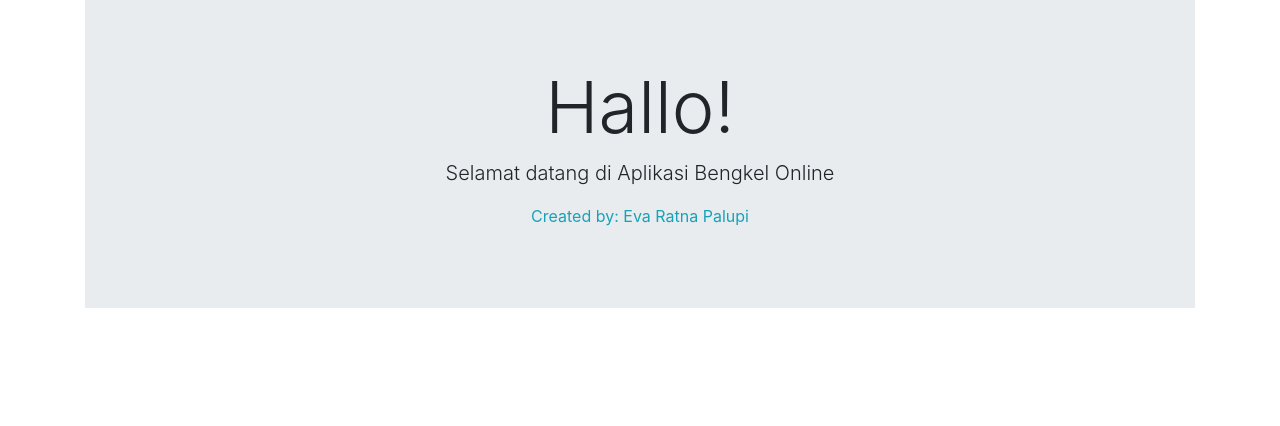
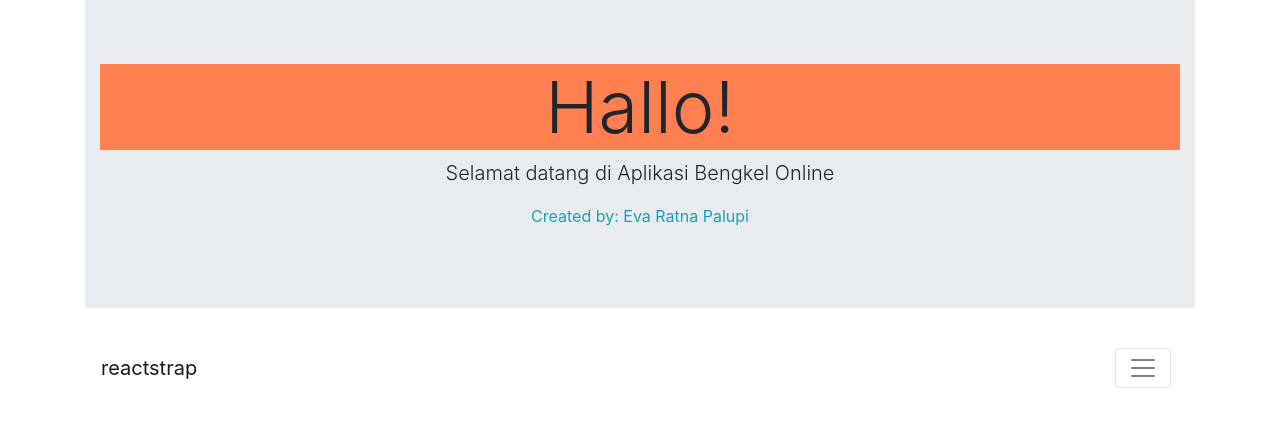
Before and after one commit to eva-ratna-palupi/Praktikum2-ReactJs, a React (Create React App) app: page / in a window 1280 px wide. Shown: the top 426 px of the page. Built offline with nearby package versions, Linux system fonts and the light colour scheme.

Commit message:
Menambahkan Navbar pada BootsrtapComp.jsx

```diff
--- a/src/Component/Class/BootstrapComp.jsx
+++ b/src/Component/Class/BootstrapComp.jsx
@@ -1,5 +1,6 @@
-import React, { Component } from 'react'
-import { Jumbotron, Container, } from 'reactstrap'
+import React, { Component, useState } from 'react'
+import { Jumbotron, Container,
+    Collapse, Navbar, NavbarToggler, NavbarBrand, Nav, NavItem, NavLink} from 'reactstrap'
 import './CSS/BootstrapComp.css'
 
 class BootstrapComp extends Component {
@@ -7,9 +8,13 @@
         super(props)
 
         this.state = {
+             collapsed: useState,
+             setCollapsed: useState,
+             }
 
     }
-    }
+    toggleNavbar = () => this.state.setCollapsed(!this.state.collapsed)
+
     render() {
         return (
 
@@ -23,6 +28,22 @@
                         </Container>
                     </Jumbotron>
                 </Container>
+                    <Container>
+                        <Navbar color="faded" light>
+                            <NavbarBrand href="/" className="mr-auto">reactstrap</NavbarBrand>
+                            <NavbarToggler onClick={this.toggleNavbar} className="mr-2" />
+                            <Collapse isOpen={!this.state.collapsed} navbar>
+                                <Nav navbar>
+                                    <NavItem>
+                                        <NavLink href="/components/">Components</NavLink>
+                                    </NavItem>
+                                    <NavItem>
+                                        <NavLink href="https://github.com/reactstrap/reactstrap">GitHub</NavLink>
+                                    </NavItem>
+                                </Nav>
+                            </Collapse>
+                        </Navbar>
+                    </Container>
             </div>
         )
     }
--- a/src/Component/Class/CSS/BootstrapComp.css
+++ b/src/Component/Class/CSS/BootstrapComp.css
@@ -1,5 +1,6 @@
 .display-3{
     text-align: center;
+    background-color: coral;
 }
 
 .lead {
```
Also changed, not shown: src/Component/Class/Parent.jsx (line endings or trailing spaces). Lines whose indentation alone changed are shown as unchanged.
